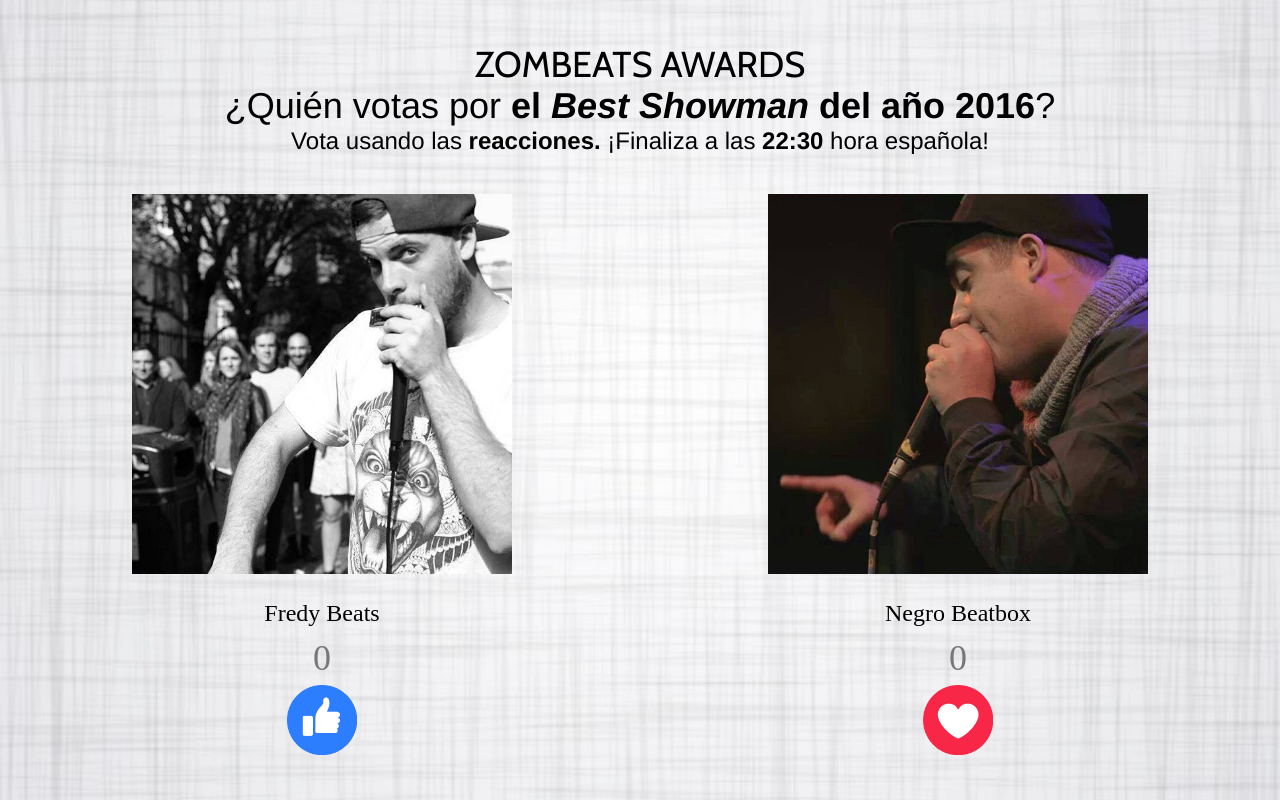
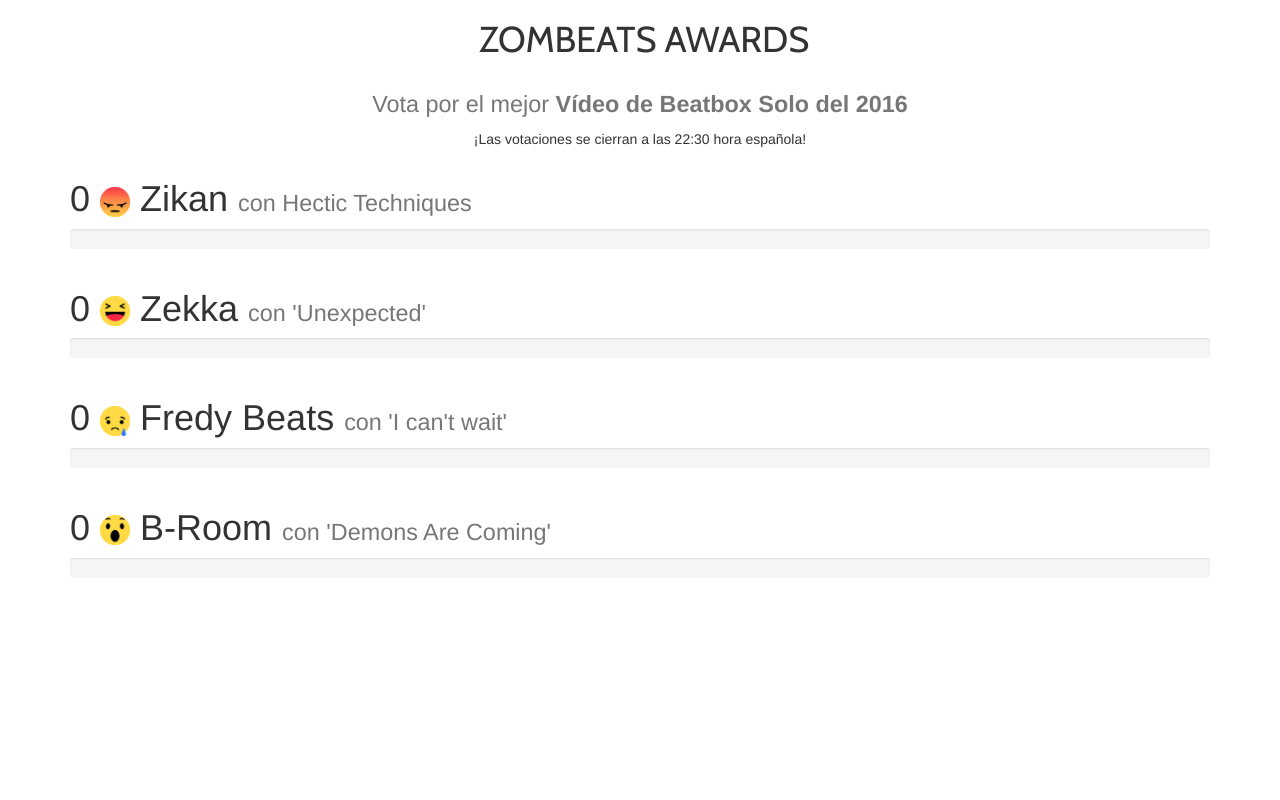
Before and after one commit to zombeats/fb-live, a website: page index.html in a window 1280 px wide. Drawn offline with nearby package versions, Linux system fonts and the light colour scheme; a script that the page names is missing.

Commit message:
new design & best beatbox solo video 2016

```diff
--- a/assets/fblive.js
+++ b/assets/fblive.js
@@ -2,7 +2,7 @@
 $(function () {
   'use strict'
   var ACCESS_TOKEN = '1795140000768189|uqasdzez1CahupWwTL5SF1NQ2eA'
-  var POST_ID = '1164125213685585'
+  var POST_ID = '1166181600146613'
   var REFRESH_TIME_ON_SECONDS = 1
   var DEFAULT_COUNT = 0
   var IS_PRODUCTION = true
@@ -31,23 +31,33 @@ $(function () {
     '&callback=?' // JSONP
 
   var COUNTERS = [
-    { el: $('.counter-1'), name: 'reactions_angry' },
-    { el: $('.counter-2'), name: 'reactions_haha' },
-    { el: $('.counter-3'), name: 'reactions_like' },
-    { el: $('.counter-4'), name: 'reactions_love' },
-    { el: $('.counter-5'), name: 'reactions_sad' },
-    { el: $('.counter-6'), name: 'reactions_wow' }
+    { el: $('.counter-1'), name: 'reactions_angry', progress: $('.bar-1') },
+    { el: $('.counter-2'), name: 'reactions_haha', progress: $('.bar-2') },
+    { el: $('.counter-3'), name: 'reactions_like', progress: $('.bar-3') },
+    { el: $('.counter-4'), name: 'reactions_love', progress: $('.bar-4') },
+    { el: $('.counter-5'), name: 'reactions_sad', progress: $('.bar-5') },
+    { el: $('.counter-6'), name: 'reactions_wow', progress: $('.bar-6') }
   ]
+
 
   function refreshCounts () {
     $.getJSON(URL, function (res) {
       res = res[POST_ID]
+      var totalCounts = 0;
       COUNTERS.forEach(function (counter, index) {
-        var counterValue = res[counter.name].summary.total_count
+        var counterValue = Number(res[counter.name].summary.total_count);
+        totalCounts = totalCounts + Number(counterValue);
         counter.el.text(DEFAULT_COUNT + counterValue)
+      })
+      COUNTERS.forEach(function (counter, index) {
+        var counterValue = Number(res[counter.name].summary.total_count);
+        const percent = (counterValue/totalCounts)*100
+        if(counter.progress[0]){
+          counter.progress[0].style.width = `${percent}%`;
+        }
       })
     })
   }
 
-  if (IS_PRODUCTION) setInterval(refreshCounts, REFRESH_TIME_ON_SECONDS * 500)
+  if (IS_PRODUCTION) setInterval(refreshCounts, REFRESH_TIME_ON_SECONDS * 1000)
 })
--- a/index.html
+++ b/index.html
@@ -3,57 +3,78 @@
 
 <head>
   <meta charset="UTF-8">
-  <title>Premio Rookie del año</title>
-  <link rel="stylesheet" href="https://unpkg.com/tachyons@4.5.5/css/tachyons.min.css" />
+  <title>Premio Mejor Vídeo Beatbox Solo 2016</title>
+  <!-- Latest compiled and minified CSS -->
+  <link rel="stylesheet" href="https://maxcdn.bootstrapcdn.com/bootstrap/3.3.7/css/bootstrap.min.css" integrity="sha384-BVYiiSIFeK1dGmJRAkycuHAHRg32OmUcww7on3RYdg4Va+PmSTsz/K68vbdEjh4u" crossorigin="anonymous">
+  <!-- Latest compiled and minified JavaScript -->
+  <script src="https://maxcdn.bootstrapcdn.com/bootstrap/3.3.7/js/bootstrap.min.js" integrity="sha384-Tc5IQib027qvyjSMfHjOMaLkfuWVxZxUPnCJA7l2mCWNIpG9mGCD8wGNIcPD7Txa" crossorigin="anonymous"></script>
+
+  <!-- Font family CABIN corporative Zombeats -->
   <link href="https://fonts.googleapis.com/css?family=Cabin" rel="stylesheet">
+
   <style>
-    article {
-      background: url(assets/img/background.jpg) no-repeat center;
-      background-size: cover;
+    body {
+      font-family: Helvetica;
     }
+
+    .cabin {
+      font-family: Cabin;
+    }
+
   </style>
 </head>
 
 <body>
-  <article class="wh-100 vh-100 cf pa1">
+  <div class="container">
+    <h1 class="cabin text-center"><img src="/assets/img/social_favicon.png" width="60px" alt=""> ZOMBEATS AWARDS</h1>
+    <h1 class="text-center"><small>Vota por el mejor <strong>Vídeo de Beatbox Solo del 2016</strong></small></h4>
+    <p class="text-center">¡Las votaciones se cierran a las 22:30 hora española!</p>
 
-    <div class="pv0 tc" style="padding: 40px 0 40px 0">
-      <h1 style="font-family: Cabin" class="f2 fw4 mv0">ZOMBEATS AWARDS</h1>
-      <h1 class="helvetica f2 fw4 mv0">
-        ¿Quién votas por <span class="fw6">el <i>Best Showman</i> del año 2016</span>?
-      </h1>
-      <h2 class="helvetica f3 fw4 mv0">
-        Vota usando las <span class="fw6">reacciones.</span> ¡Finaliza a las <span class="fw6">22:30</span> hora española!
-      </h2>
-    </div>
-    <div class="dt dt--fixed">
-      <div class="dtc tc w-50 w-25-m w-20-l ph6">
-          <img src="assets/img/option/3.jpg"  />
-          <dl class="mt2 f6 lh-copy pv2">
-            <dt class="clip">Title</dt>
-            <dd class="f3 ml0 black  w-100">Fredy Beats</dd>
-            <dt class="clip">Artist</dt>
-            <dd class="counter-3 f2 ml0 gray truncate w-100">0</dd>
-            <img src="assets/img/emoji/3.png" width="70px"  alt="">
-          </dl>
-        </a>
-      </div>
-      <div class="dtc tc w-50 w-25-m w-20-l ph6">
-          <img src="assets/img/option/4.jpg"  />
-          <dl class="mt2 f6 lh-copy pv2">
-            <dt class="clip">Title</dt>
-            <dd class="f3 ml0 black w-100">Negro Beatbox</dd>
-            <dt class="clip">Artist</dt>
-            <dd class="counter-4 f2 ml0 gray truncate w-100">0</dd>
-            <img src="assets/img/emoji/4.png" width="70px"  alt="">
-          </dl>
-        </a>
+    <div class="row">
+      <div class="col-xs-12">
+          <h1><span class="counter-1 counter">0</span> <img src="/assets/img/emoji/1.png" width="30px" alt=""> Zikan <small>con Hectic Techniques</small></h1>
+        <div class="progress">
+          <div class="progress-bar bar-1" role="progressbar" aria-valuenow="0" aria-valuemin="0" aria-valuemax="100" style="width: 0%;">
+          </div>
+        </div>
       </div>
     </div>
-  </article>
+    <div class="row">
+      <div class="col-xs-12">
+          <h1><span class="counter-2 counter">0</span> <img src="/assets/img/emoji/2.png" width="30px" alt=""> Zekka <small>con 'Unexpected'</small></h1>
+        <div class="progress">
+          <div class="progress-bar bar-2" role="progressbar" aria-valuenow="0" aria-valuemin="0" aria-valuemax="100" style="width: 0%;">
+          </div>
+        </div>
+      </div>
+    </div>
+    <div class="row">
+      <div class="col-xs-12">
+          <h1><span class="counter-5 counter">0</span> <img src="/assets/img/emoji/5.png" width="30px" alt=""> Fredy Beats <small>con 'I can't wait'</small></h1>
+        <div class="progress">
+          <div class="progress-bar bar-5" role="progressbar" aria-valuenow="0" aria-valuemin="0" aria-valuemax="100" style="width: 0%;">
+          </div>
+        </div>
+      </div>
+    </div>
+    <div class="row">
+      <div class="col-xs-12">
+          <h1><span class="counter-6 counter">0</span> <img src="/assets/img/emoji/6.png" width="30px" alt=""> B-Room <small>con 'Demons Are Coming'</small></h1>
+        <div class="progress">
+          <div class="progress-bar bar-6" role="progressbar" aria-valuenow="0" aria-valuemin="0" aria-valuemax="100" style="width: 0%;">
+          </div>
+        </div>
+      </div>
+    </div>
+
+  </div>
 
   <script src="https://cdnjs.cloudflare.com/ajax/libs/zepto/1.2.0/zepto.min.js"></script>
   <script src="assets/fblive.js"></script>
+
+  <script>
+
+  </script>
 </body>
 
 </html>
```
